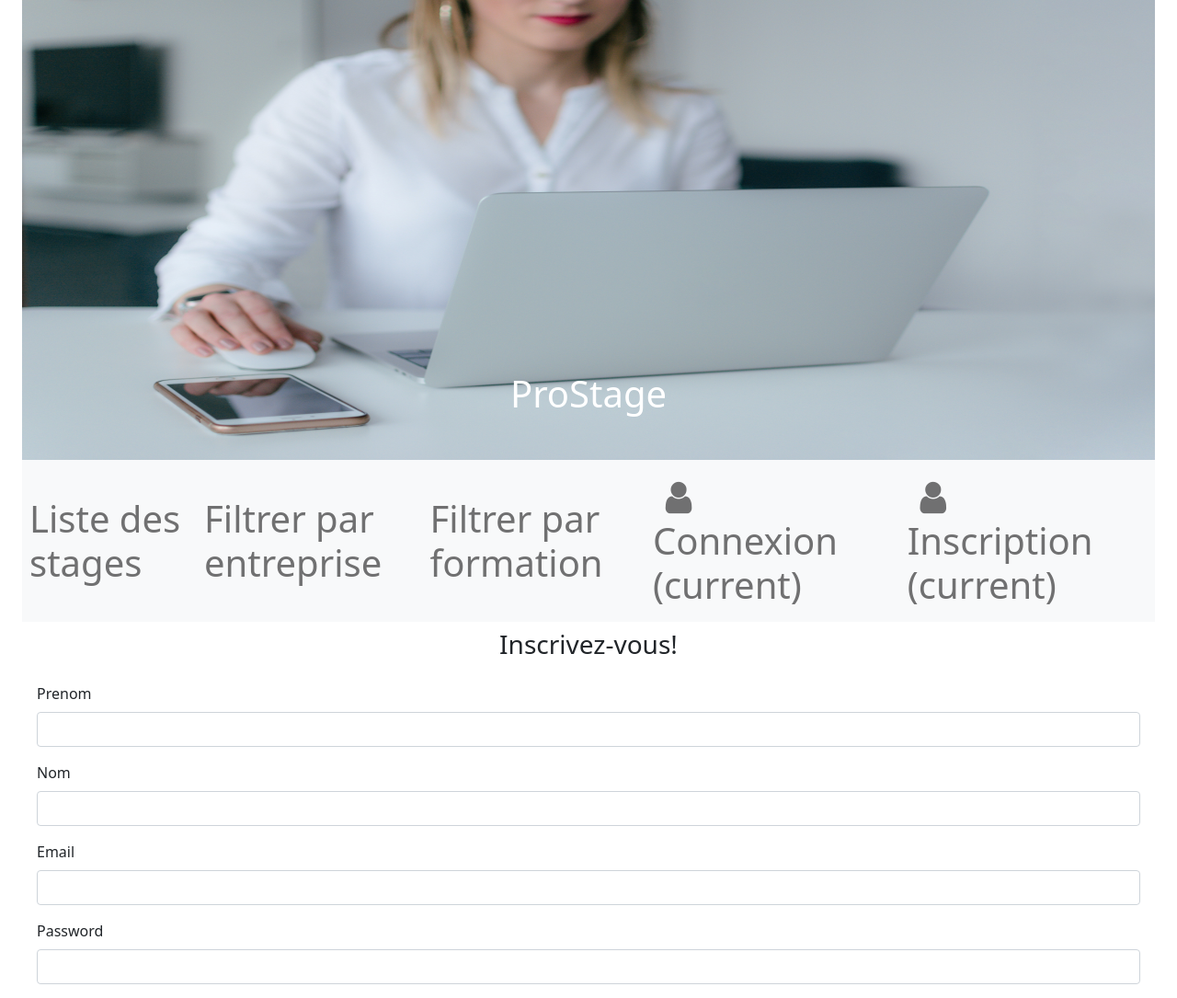
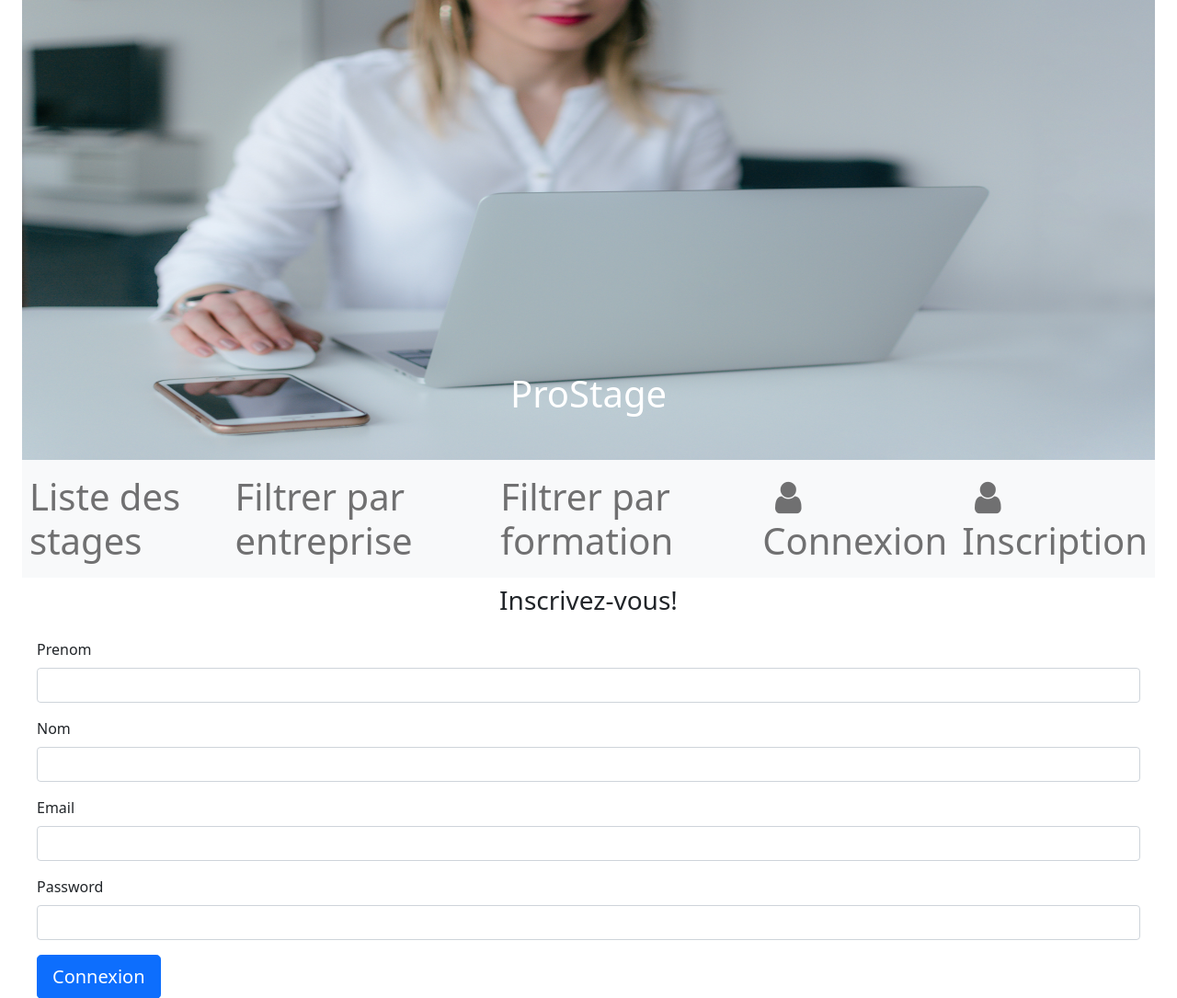
Before and after one commit to lucley64/ProStage, a Symfony app: template templates/security/signin.html.twig in a window 1280 px wide. Shown: the top 1085 px of the page at 92% size. Run offline with Twig, Linux system fonts and the light colour scheme; the template is opened without the code that fills it, so the values that code supplies are empty; form fields are guessed from the names that the template uses; some libraries are stand-ins or nearby versions.

Commit message:
minor fix

```diff
--- a/templates/base.html.twig
+++ b/templates/base.html.twig
@@ -72,7 +72,6 @@
 													<a class="nav-link" href="{{path('ProStage_accueil')}}">
 														<i class="icon-plus-1"></i>
 														Gérer les stages
-														<span class="sr-only">(current)</span>
 													</a>
 												</li>
 											{% endif %}
@@ -83,7 +82,6 @@
 														{{ app.user.nom }}
 														<i class="icon-user"></i>
 														Déconnexion
-														<span class="sr-only">(current)</span>
 													</a>
 												</li>
 											{% else %}
@@ -91,7 +89,6 @@
 													<a class="nav-link" href="{{path('app_login')}}">
 														<i class="icon-user"></i>
 														Connexion
-														<span class="sr-only">(current)</span>
 													</a>
 												</li>
 											{% endif %}
@@ -99,7 +96,6 @@
 													<a class="nav-link" href="{{path('app_signin')}}">
 														<i class="icon-user"></i>
 														Inscription
-														<span class="sr-only">(current)</span>
 													</a>
 												</li>
 										</ul>
--- a/templates/security/signin.html.twig
+++ b/templates/security/signin.html.twig
@@ -1,6 +1,7 @@
 {% extends 'base.html.twig' %}
 
-{% block nomPage %}Inscrivez-vous!{% endblock %}
+{% block nomPage %}Inscrivez-vous!
+{% endblock %}
 
 {% block liste %}
 	<form method="post">
@@ -9,10 +10,10 @@
 		{{form_row(formInscription.nom)}}
 		{{form_row(formInscription.email)}}
 		{{form_row(formInscription.password)}}
-    {{form_end(formInscription)}}
-
 		<button class="btn btn-lg btn-primary" type="submit">
 			Connexion
 		</button>
+		{{form_end(formInscription)}}
+
 	</form>
 {% endblock %}
```
Lines whose indentation alone changed are shown as unchanged.
